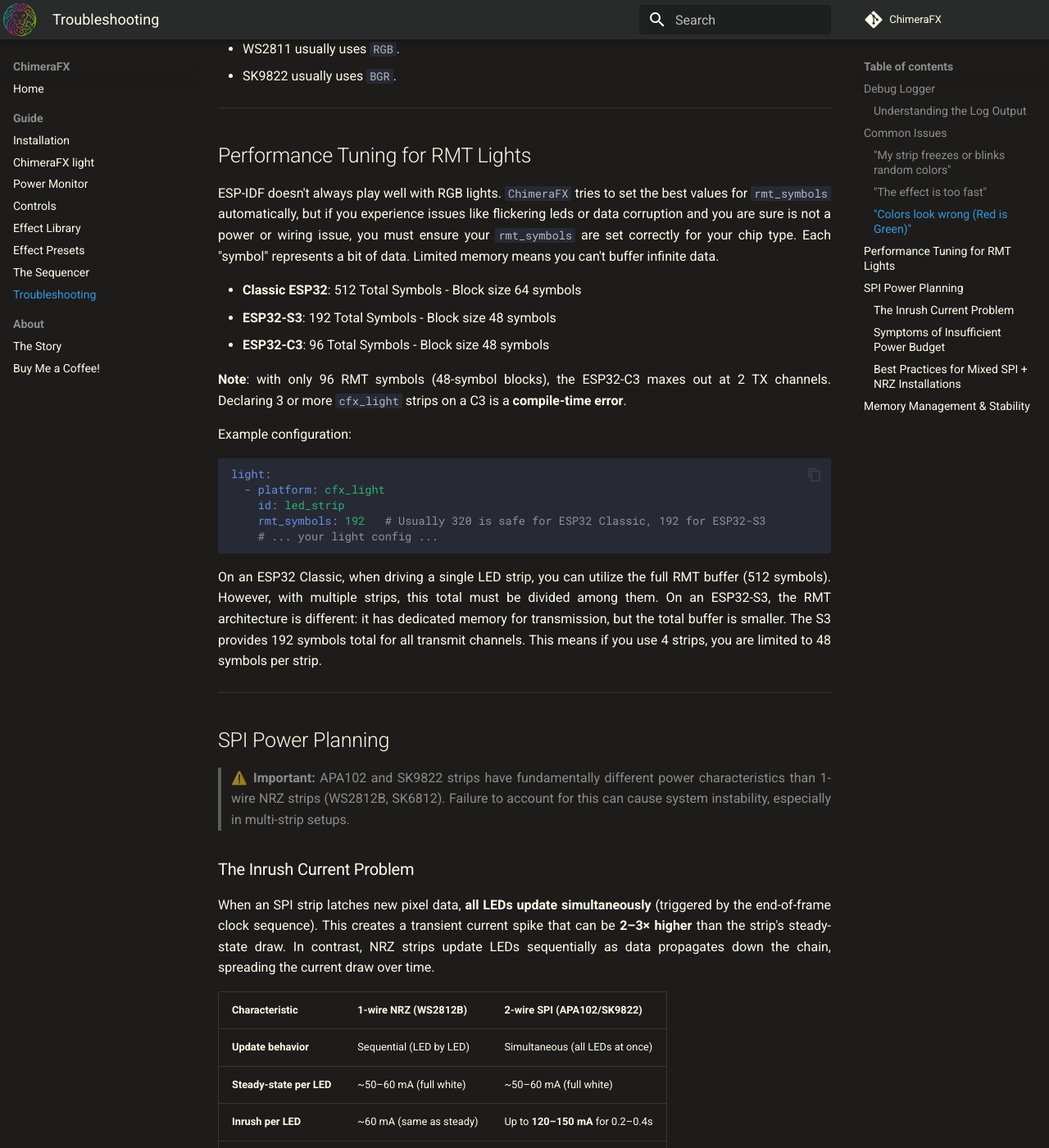
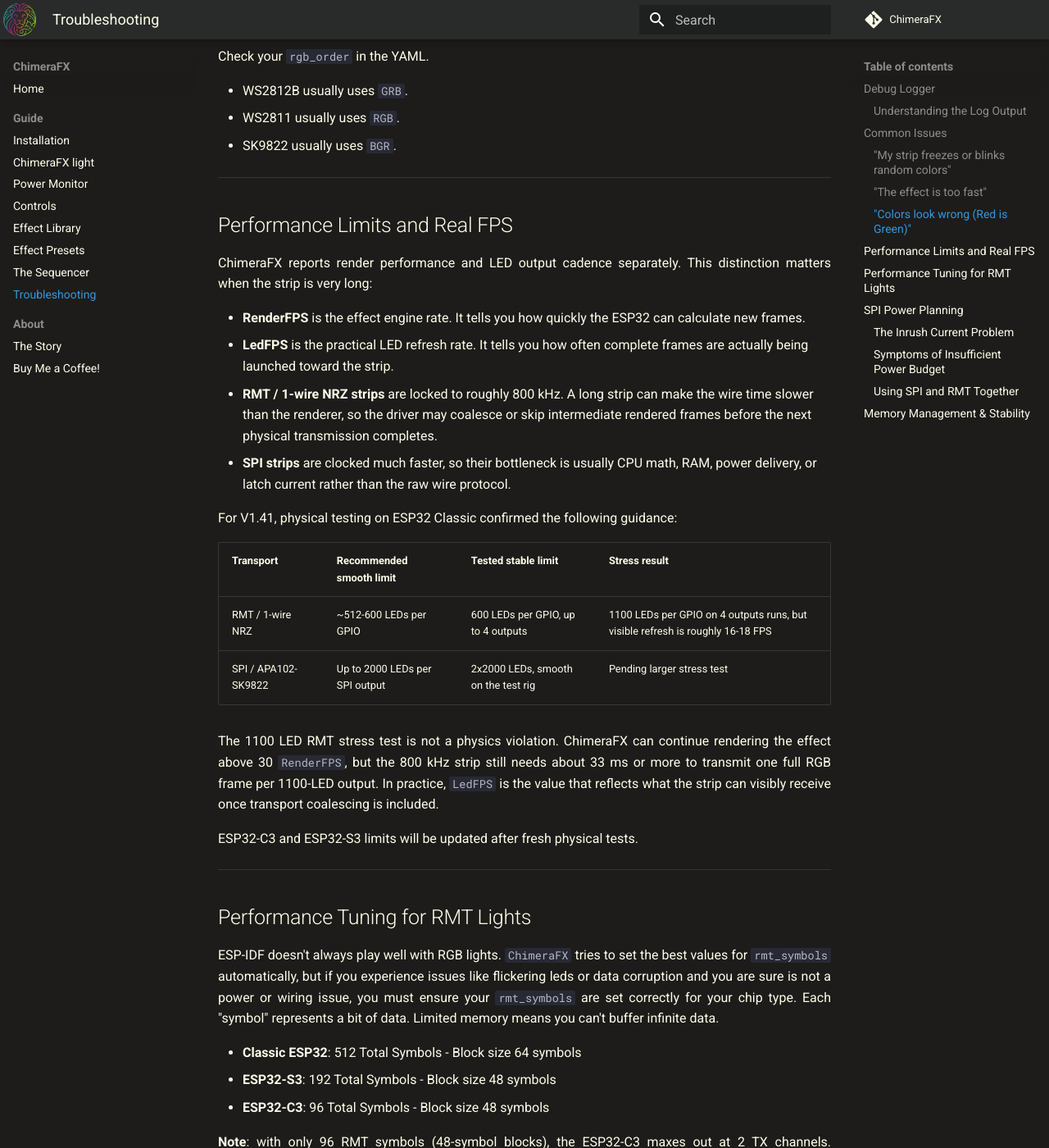
Before and after one commit to effelle/ChimeraFX, an MkDocs documentation site: the page built from docs/Troubleshooting.md, in a window 1280 px wide and 1400 px high, scrolled down 1822 px. Shown: the whole window at 82% size. Built offline with MkDocs 1.6.1 and Material for MkDocs 9.7.7, drawn with Linux system fonts in a browser that asks for light colours; comment, search, counter and statistics services are not loaded; some of the changed text lies outside the part shown.

Commit message:
chore: update telemetry logic and physical testing documentation

````diff
--- a/docs/Troubleshooting.md
+++ b/docs/Troubleshooting.md
@@ -6,13 +6,14 @@
 
 Example:
 ```c
-[16:13:17.440][I][chimera_fx:550]:[WS_Strip] FX:Interference(180) | FPS:58.6 | Time: 17.1ms | Jitter: 0% | Heap: 95kB [ACTV]
+[16:13:17.440][I][chimera_fx:550]:[WS_Strip] FX:Interference(180) | RenderFPS:58.6 | LedFPS:57.9 | Time: 17.1ms | Jitter: 0% | Heap: 95kB [ACTV]
 ```
 
 ### Understanding the Log Output
 *   **[WS_Strip]**: The strip name in the YAML configuration.
 *   **FX:Interference(180)**: The current effect running on the strip. (In the example, 'Interference' is the effect name and '180' is the ID of the effect.)
-*   **FPS (Frames Per Second)**: Ideally, this stays around **55-60 FPS**. If it consistently drops below 30, your ESP32 is struggling to keep up.
+*   **RenderFPS**: How often ChimeraFX is able to calculate new frames for the effect. Ideally, this stays around **55-60 FPS**. If it consistently drops below 30, your ESP32 is struggling to keep up.
+*   **LedFPS**: The measured strip-output cadence from successful RMT launches or SPI frame queues. This is the number to trust for visible LED refresh. On very long RMT strips, `RenderFPS` can look healthy while `LedFPS` falls below 30 because the 800 kHz wire time becomes the real limit.
 *   **Time**: How long (in milliseconds) it took to render the last frame. Lower is better. For example, 17ms corresponds to ~59 FPS.
 *   **Jitter**: The percentage of variation in frame timing. **0-8% is excellent**. Consistently high jitter (>50%) means other components (like Wi-Fi, heavy sensors, or multiple light effects running at the same time) are interrupting the LED driver, which can cause visible stuttering and low frame rates.
 *   **Heap**: The available RAM on your chip. More is better. If you fall under the **Heap Floor**, you should rethink your configuration, especially if you are running the firmware on a Wi-Fi device. More information about the Heap Floor can be found in the [Memory Management & Stability](#memory-management-stability) section.
@@ -39,6 +40,28 @@
 *   WS2812B usually uses `GRB`.
 *   WS2811 usually uses `RGB`.
 *   SK9822 usually uses `BGR`.
+
+---
+
+## Performance Limits and Real FPS
+
+ChimeraFX reports render performance and LED output cadence separately. This distinction matters when the strip is very long:
+
+- **RenderFPS** is the effect engine rate. It tells you how quickly the ESP32 can calculate new frames.
+- **LedFPS** is the practical LED refresh rate. It tells you how often complete frames are actually being launched toward the strip.
+- **RMT / 1-wire NRZ strips** are locked to roughly 800 kHz. A long strip can make the wire time slower than the renderer, so the driver may coalesce or skip intermediate rendered frames before the next physical transmission completes.
+- **SPI strips** are clocked much faster, so their bottleneck is usually CPU math, RAM, power delivery, or latch current rather than the raw wire protocol.
+
+For V1.41, physical testing on ESP32 Classic confirmed the following guidance:
+
+| Transport | Recommended smooth limit | Tested stable limit | Stress result |
+|:---|:---|:---|:---|
+| RMT / 1-wire NRZ | ~512-600 LEDs per GPIO | 600 LEDs per GPIO, up to 4 outputs | 1100 LEDs per GPIO on 4 outputs runs, but visible refresh is roughly 16-18 FPS |
+| SPI / APA102-SK9822 | Up to 2000 LEDs per SPI output | 2x2000 LEDs, smooth on the test rig | Pending larger stress test |
+
+The 1100 LED RMT stress test is not a physics violation. ChimeraFX can continue rendering the effect above 30 `RenderFPS`, but the 800 kHz strip still needs about 33 ms or more to transmit one full RGB frame per 1100-LED output. In practice, `LedFPS` is the value that reflects what the strip can visibly receive once transport coalescing is included.
+
+ESP32-C3 and ESP32-S3 limits will be updated after fresh physical tests.
 
 ---
 
@@ -94,7 +117,19 @@
 
 These symptoms are **not software bugs** — they are hardware power-rail collapses.
 
-### Best Practices for Mixed SPI + NRZ Installations
+### Using SPI and RMT Together
+
+For ChimeraFX V1.41, do **not** mix SPI and RMT `cfx_light` entries on the same ESP32 node. Testing on ESP32 Classic showed that sustained SPI bus traffic can disturb RMT timing and create visible artifacts on 1-wire strips. This is a transport-level interaction, not an effect-specific bug.
+
+Use one of these layouts instead:
+
+1. **RMT-only node.** Use this for WS2812X, SK6812, WS2811, and other 1-wire NRZ strips.
+
+2. **SPI-only node.** Use this for APA102 and SK9822 strips.
+
+3. **Separate controllers when both transports are needed.** Put RMT strips on one ESP32 and SPI strips on another ESP32. Keep power injection sized correctly and share ground only where required by the electrical layout.
+
+The SPI power guidance below still applies to SPI-only nodes and to shared PSU planning across separate controllers.
 
 1. **Budget for inrush, not steady-state.** A 60-LED SPI strip at full white draws ~3.6A steady but can spike to 9A+ at latch. Size your PSU for the peak, not the average.
 
````
Also changed, not shown: other parts of docs/Troubleshooting.md (+1 -1 lines), docs/Installation.md (+5 -3 lines), docs/cfx_light.md (+14 -1 lines), docs/index.md (+5 -2 lines), 4 other files.
